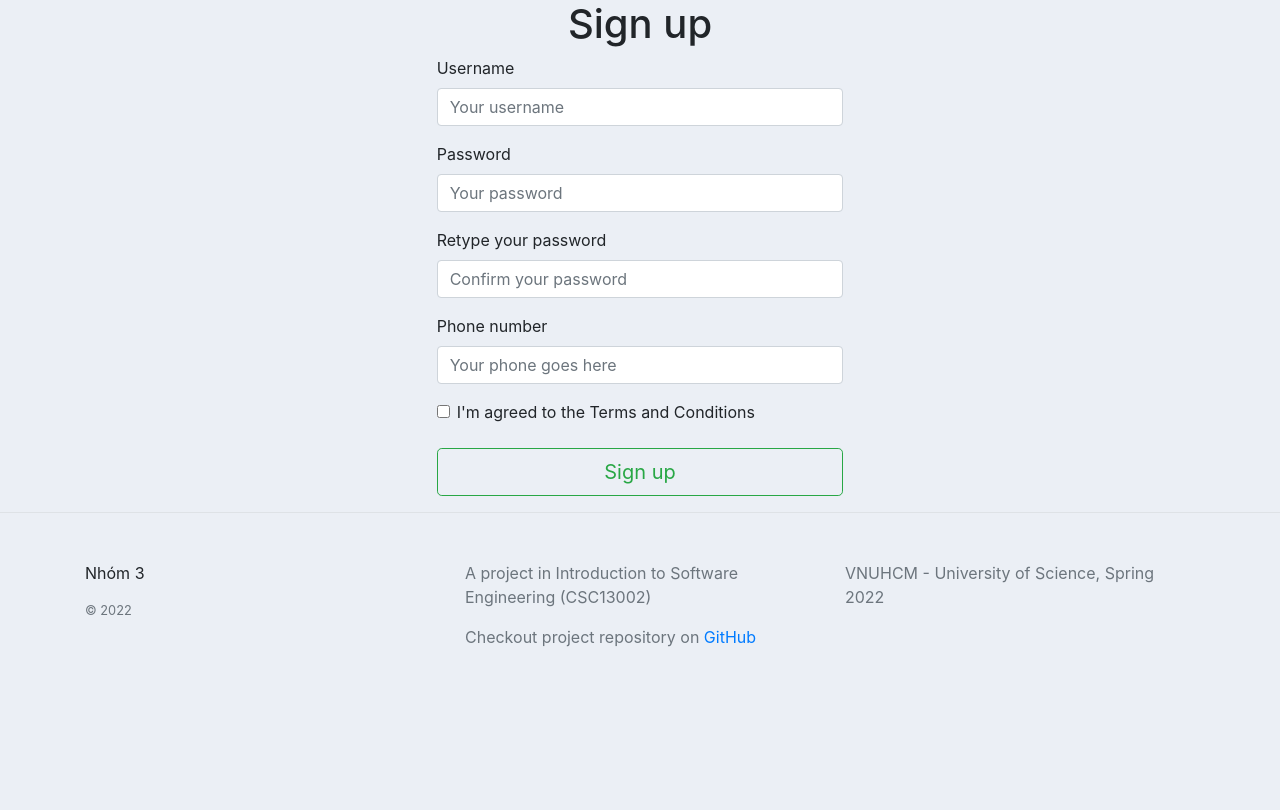
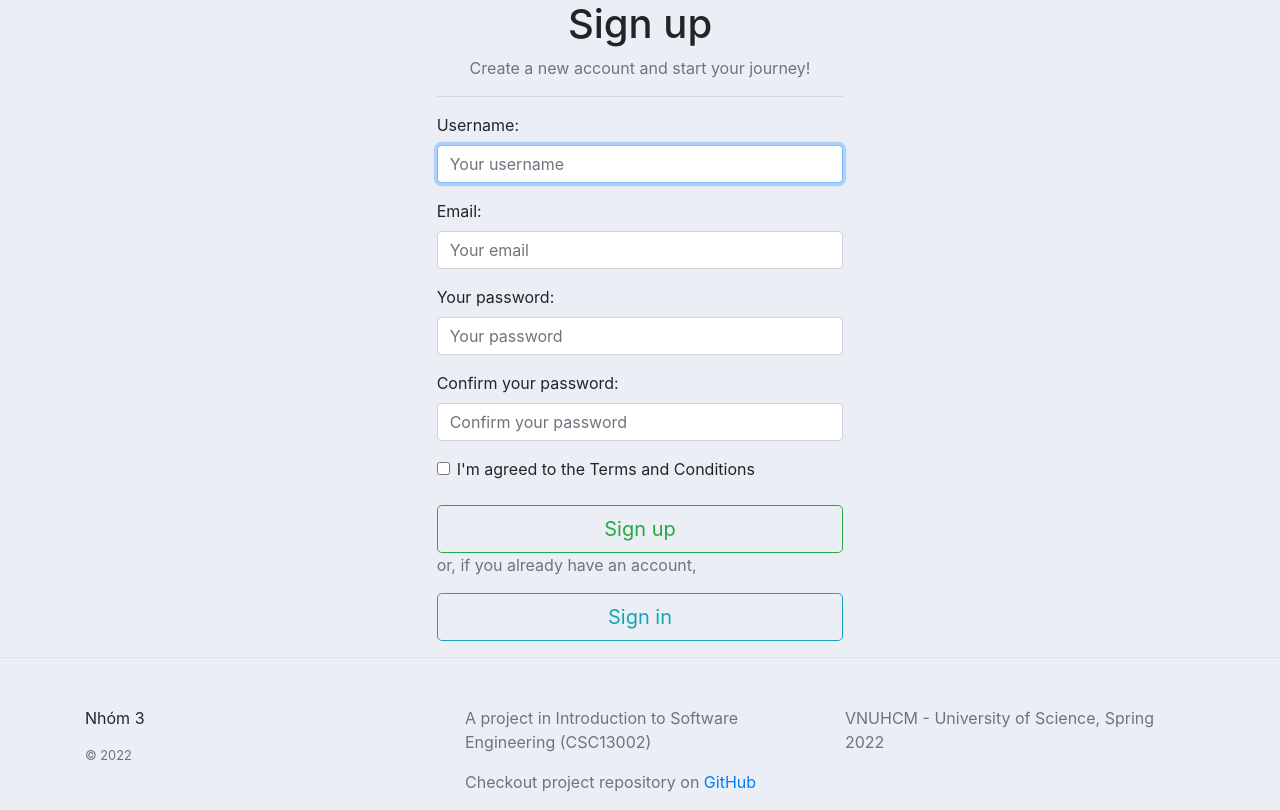
Before and after one commit to trhgquan/flight-manager, a Django app: page /register/ in a window 1280 px wide. Shown: the part 76-886 px from the top of the page. Before the commit the page ends 723 px from the top, so only its background shows below. Run offline with Django 4.2, Linux system fonts and the light colour scheme.

Commit message:
Added register, WITHOUT customer profile,
just user credentials only.

```diff
--- a/FlightManager/main/forms.py
+++ b/FlightManager/main/forms.py
@@ -5,7 +5,14 @@ from django import forms
 
 from .models import *
 
+# Authentication forms
 class LoginForm(AuthenticationForm):
+    '''Login form
+
+    Required fields:
+        - username
+        - password
+    '''
     username = forms.CharField(widget = forms.TextInput(
         attrs = {
             'class' : 'form-control',
@@ -18,11 +25,55 @@ class LoginForm(AuthenticationForm):
             'placeholder' : 'Your password',
         }
     ))
+
     class Meta:
         model = User,
         fields = [
             'username',
             'password'
+        ]
+
+class RegisterForm(UserCreationForm):
+    '''Register form
+
+    Required fields:
+        - username (unique)
+        - password1
+        - password2 (must match with password1)
+        - email (valid email)
+    '''
+    username = forms.CharField(widget = forms.TextInput(
+        attrs = {
+            'class' : 'form-control',
+            'placeholder' : 'Your username',
+        }
+    ))
+    email = forms.CharField(widget = forms.EmailInput(
+        attrs = {
+            'class' : 'form-control',
+            'placeholder' : 'Your email',
+        },
+    ))
+    password1 = forms.CharField(widget = forms.PasswordInput(
+        attrs = {
+            'class' : 'form-control',
+            'placeholder' : 'Your password',
+        },
+    ), label = 'Your password')
+    password2 = forms.CharField(widget = forms.PasswordInput(
+        attrs = {
+            'class' : 'form-control',
+            'placeholder' : 'Confirm your password',
+        }
+    ), label = 'Confirm your password')
+
+    class Meta:
+        model = User
+        fields = [
+            'username',
+            'email',
+            'password1',
+            'password2',
         ]
 
 class FlightForm(ModelForm):
--- a/FlightManager/main/templates/main/signup.html
+++ b/FlightManager/main/templates/main/signup.html
@@ -4,41 +4,32 @@
 <div class='row'>
     <div class='col'></div>
     <div class='col'>
-        <center><h1 class='page-title'>Sign up</h1></center>
+        <center>
+            <h1 class='page-title'>Sign up</h1>
+            <p class='text-muted'>Create a new account and start your journey!</p>
+        </center>
+        <hr/>
+        {% for message in messages %}
+            {% if message.tags == 'error' %}
+                <p class='text-danger'>{{ message }}</p>
+            {% endif %}
+        {% endfor %}
         <form method='POST'>
             {% csrf_token %}
 
-            <div class='form-group'>
-                <label for='username'>Username</label>
-                <input type='text' id='username' name='username' class='form-control' placeholder='Your username'/>
-            </div>
-
-
-            <div class='form-group'>
-                <label for='password'>Password</label>
-                <input type='password' id='password' name='password' class='form-control' placeholder='Your password'/>
-            </div>
-
-            <div class='form-group'>
-                <label for='re_password'>Retype your password</label>
-                <input type='password' id='re_password' name='re_password' class='form-control' placeholder='Confirm your password'/>
-            </div>
-
-            <div class='form-group'>
-                <label for='phone'>Phone number</label>
-                <input type='text' id='phone' name='phone' class='form-control' placeholder='Your phone goes here'/>
-            </div>
+            {{ form.as_p }}
 
             <div class='form-group'>
                 <div class="form-check">
                     <input type="checkbox" class="form-check-input" id="terms_and_conditions">
                     <label for='terms_and_conditions'>I'm agreed to the Terms and Conditions</label>
                 </div>
-
             </div>
 
             <div class='form-group'>
                 <button type='submit' class='btn btn-lg btn-outline-success btn-block'>Sign up</button>
+                <p class='text-muted'>or, if you already have an account,</p>
+                <a class='btn btn-lg btn-outline-info btn-block' role='button' href='{% url "auth.signin" %}' >Sign in</a>
             </div>
         </form>
     </div>
--- a/FlightManager/main/urls.py
+++ b/FlightManager/main/urls.py
@@ -12,9 +12,6 @@ urlpatterns = [
     path('flight/create/', views.flightCreate, name = 'flight_create'),
     path('flight/detailcreate/', views.flightDetailCreate, name = 'flight_detail_create'),   #create detail
     path('flight/delete/<str:pk>', views.flightDelete, name = 'flight_delete'),
-
-    path('flights/', views.flights, name = 'flights'),
-    path('customer/', views.customer, name = 'customer'),
 
     # Airport
     path('airport/list/', views.airport_list, name = 'airport_list'),
--- a/FlightManager/main/views.py
+++ b/FlightManager/main/views.py
@@ -18,18 +18,48 @@ from .forms import *
 # Authenticate
 @unauthenticated_user
 def auth_signup(request):
-    # More processing for POST method here.
+    '''Controller for creating new User.
 
+    - with any methods differ than POST: render register page
+    - else: try to create a new User.
+
+    Notice that this will create a new User, with blank customer info.
+    Customer will fill out these infos later.
+    '''
     # Handling register request
-    # if request.method == 'POST':
+    if request.method == 'POST':
+        form = RegisterForm(request.POST)
 
+        if form.is_valid():
+            # I don't use the CustomerService here
+            # since the user will update his informations himself.
+            form.save()
 
-    return render(request, 'main/signup.html')
+            username = form.cleaned_data.get('username')
+
+            messages.success(request, f'Successfully created an account {username}')
+
+            return redirect('auth.signin')
+        else:
+            error_messages = ''.join(message for message in form.error_messages.keys())
+
+            messages.error(request, f'Failed to create new account: {error_messages}')
+
+    form = RegisterForm()
+
+    context = {
+        'form' : form
+    }
+
+    return render(request, 'main/signup.html', context)
 
 @unauthenticated_user
 def auth_signin(request):
-    # More processing for POST method here.
+    '''Controller for signing in
 
+    - with any methods differ than POST: render login page
+    - else: try to log user in.
+    '''
     if request.method == 'POST':
         username = request.POST.get('username')
         password = request.POST.get('password')
@@ -40,7 +70,7 @@ def auth_signin(request):
             login(request, user)
             return redirect('home')
         else:
-            messages.info(request, 'Username or Password is incorrect, please try again.')
+            messages.error(request, 'Username or Password is incorrect, please try again.')
 
     form = LoginForm()
 
@@ -52,7 +82,12 @@ def auth_signin(request):
 
 @login_required(login_url = 'auth.signin')
 def auth_logout(request):
+    '''Controller for logging out
+
+    - Requires user to log in.
+    '''
     logout(request)
+    messages.success(request, 'Successfully logged out, thanks!')
     return redirect('auth.signin')
 
 def home(request):
```
Also changed, not shown: FlightManager/main/templates/main/login.html (+11 -5 lines).
